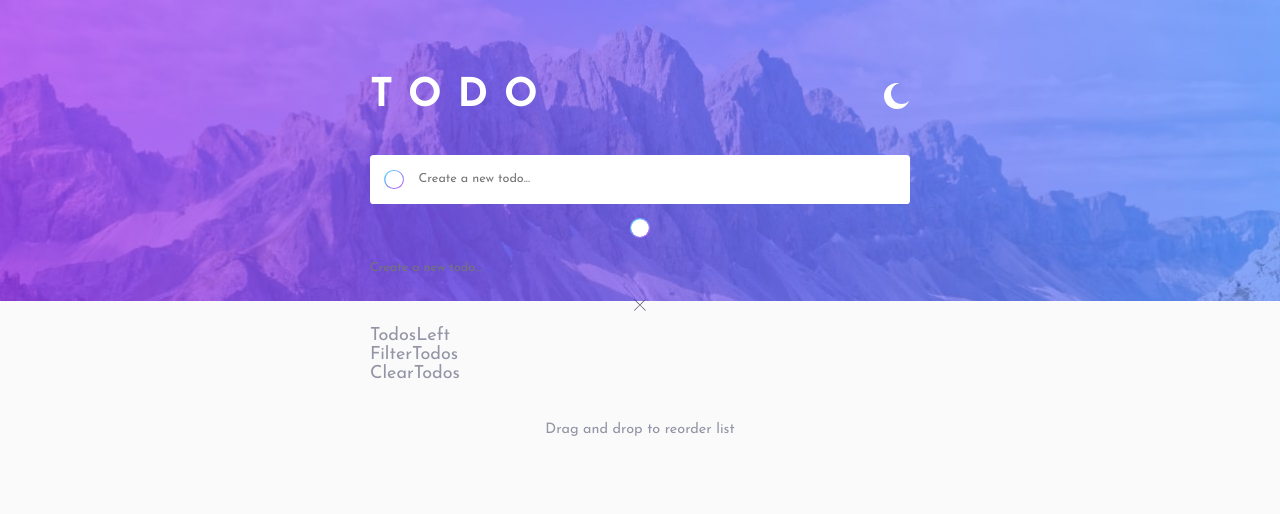
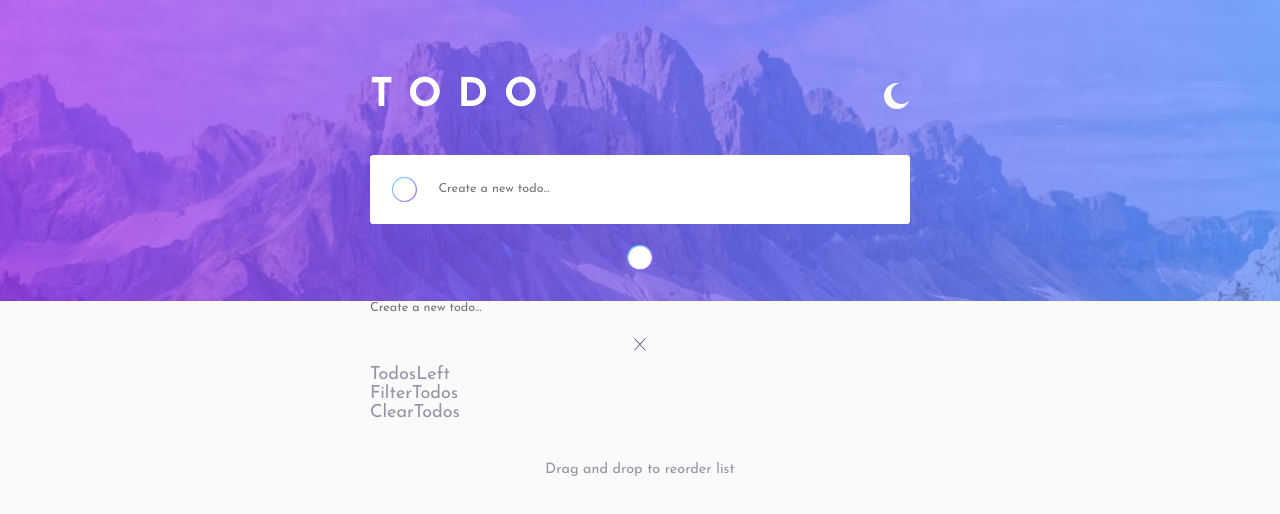
Before and after one commit to syedalimansoor/todo-app, a React (Vite) app: page / in a window 1280 px wide. Shown: the top 514 px of the page. Built offline with nearby package versions, Linux system fonts and the light colour scheme.

Commit message:
Make CreateTodo and children responsive

```diff
--- a/src/components/atomic/TodoStatus.tsx
+++ b/src/components/atomic/TodoStatus.tsx
@@ -14,6 +14,10 @@ const CheckboxWrapper = styled.label`
   display: flex;
   justify-content: center;
   align-items: center;
+
+  @media (min-width: ${(props) => props.theme.breakpoint.tablet}) {
+    padding: 1.2em;
+  }
 `;
 
 const CheckboxInput = styled.input.attrs({
@@ -49,6 +53,10 @@ const DisplayCheckboxWrapper = styled.div`
     border-radius: 99em;
     z-index: -1;
     transition: 200ms ease;
+  }
+
+  @media (min-width: ${(props) => props.theme.breakpoint.tablet}) {
+    width: 1.4em;
   }
 `;
 
```
